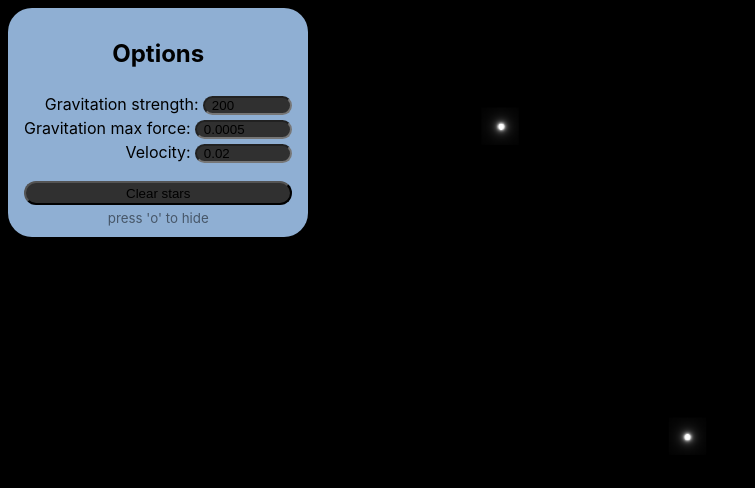
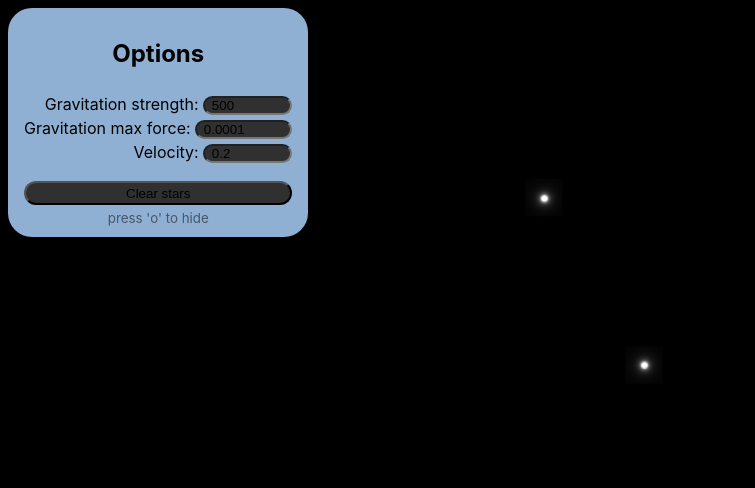
Before and after one commit to BCiwinski/Gravity, a React (Vite) app in the folder web/: page / in a window 1280 px wide. Shown: the top 488 px of the page, without its empty margins (0-755 px from the left). Built offline with nearby package versions, Linux system fonts and the light colour scheme.

Commit message:
tweak simulaton parameters

```diff
--- a/web/src/App.tsx
+++ b/web/src/App.tsx
@@ -6,11 +6,11 @@ import './App.css'
 
 function App() : JSX.Element {
 
-    const initialGravitationScale = 200;
+    const initialGravitationScale = 500;
 
-    const initialGravitationMax = 0.0005;
+    const initialGravitationMax = 0.0001;
 
-    const initialVelocityScale = 0.02;
+    const initialVelocityScale = 0.2;
 
     const canvasRef = useRef(null);
 
@@ -45,7 +45,11 @@ function App() : JSX.Element {
             return;
         }
 
-        rendererRef.current = new SpaceCanvasRenderer(canvasRef.current.getContext("2d"));
+        rendererRef.current = new SpaceCanvasRenderer(
+            canvasRef.current.getContext("2d"),
+            initialGravitationScale,
+            initialGravitationMax,
+            initialVelocityScale);
     });
 
     function updateGravitationScale(value: number) : void {
--- a/web/src/OptionsPanel.tsx
+++ b/web/src/OptionsPanel.tsx
@@ -26,11 +26,11 @@ function OptionsPanel({
 
     const [gravitationMax, setGravitationMax] = useState(initialGravitationMax);
 
-    const gravitationMaxMax = 0.1, gravitationMaxMin = 0.0001;
+    const gravitationMaxMax = 0.01, gravitationMaxMin = 0.0001;
 
     const [velocityScale, setVelocityScale] = useState(initialVelocityScale);
 
-    const velocityScaleMax = 1, velocityScaleMin = 0.0001;
+    const velocityScaleMax = 1, velocityScaleMin = 0.001;
 
     function handleGravitationScaleChange(e: React.ChangeEvent<HTMLInputElement>): void {
 
@@ -117,7 +117,7 @@ function OptionsPanel({
                     name="velocityScale"
                     min={velocityScaleMin}
                     max={velocityScaleMax}
-                    step="0.0001"
+                    step="0.001"
                     value={clampNumber(velocityScale, velocityScaleMin, velocityScaleMax)}
                     onChange={e => handleVelocityScaleChange(e)}
                 />
--- a/web/src/SpaceCanvasRenderer.ts
+++ b/web/src/SpaceCanvasRenderer.ts
@@ -14,17 +14,26 @@ export default class SpaceCanvasRenderer {
 
     #stars: Array<Star> = new Array<Star>();
 
-    gravitationScale: number = 200.0;
+    gravitationScale: number = 500.0;
 
-    velocityScale: number = 0.02;
+    velocityScale: number = 0.2;
 
-    gravitationMaxRatio: number = 0.0005;
+    gravitationMaxRatio: number = 0.0001;
 
     #intervalId: number;
 
     #tickMs: number = 50;
 
-    constructor(context: CanvasRenderingContext2D){
+    constructor(
+        context: CanvasRenderingContext2D,
+        gravitationScale: number,
+        gravitationMaxRatio: number,
+        velocityScale: number) {
+
+        this.gravitationScale = gravitationScale;
+        this.gravitationMaxRatio = gravitationMaxRatio;
+        this.velocityScale = velocityScale;
+
 
         this.#context = context;
         this.#height = context.canvas.height;
@@ -76,13 +85,20 @@ export default class SpaceCanvasRenderer {
                     (old[j].x - this.#stars[i].x) * (old[j].x - this.#stars[i].x)
                     + (old[j].y - this.#stars[i].y) * (old[j].y - this.#stars[i].y);
 
+                if (distanceSquared <= 0.01) {
+
+                    continue;
+                }
+
                 let distance = Math.sqrt(distanceSquared);
 
                 let directionX = (old[j].x - this.#stars[i].x) / distance;
                 let directionY = (old[j].y - this.#stars[i].y) / distance;
 
-                let dx = directionX * Math.min((this.gravitationScale * deltaMs) / distanceSquared, this.gravitationScale * this.gravitationMaxRatio);
-                let dy = directionY * Math.min((this.gravitationScale * deltaMs) / distanceSquared, this.gravitationScale * this.gravitationMaxRatio);
+                let force = Math.min((this.gravitationScale * deltaMs * this.velocityScale)/ distanceSquared, this.gravitationScale * this.gravitationMaxRatio);
+
+                let dx = directionX * force;
+                let dy = directionY * force;
 
                 this.#stars[i].momentumX += dx;
                 this.#stars[i].momentumY += dy;
```
